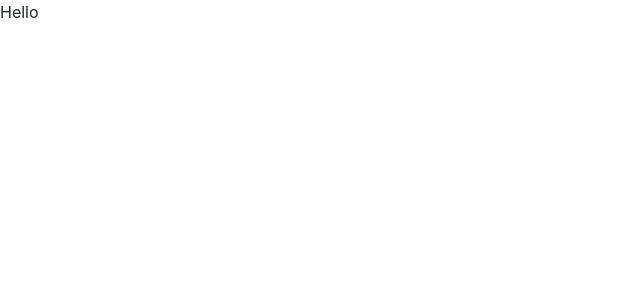
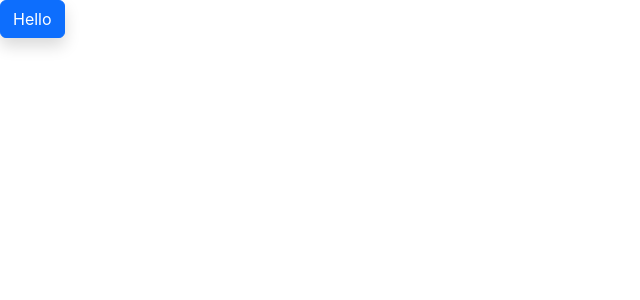
Before and after one commit to YiYiYiYiYiYiYiYiYiYiYi/dictionary-project, a React (Create React App) app: page / in a window 1280 px wide. Shown: the top 300 px of the page, without its empty margins (0-640 px from the left). Built offline with nearby package versions, Linux system fonts and the light colour scheme.

Commit message:
created a button

```diff
--- a/src/App.js
+++ b/src/App.js
@@ -4,7 +4,7 @@
   return (
     <div className="App">
       <header className="App-header">
-     Hello
+        <a href="/" className="btn btn-primary shadow">Hello</a>
       </header>
     </div>
   );
```
